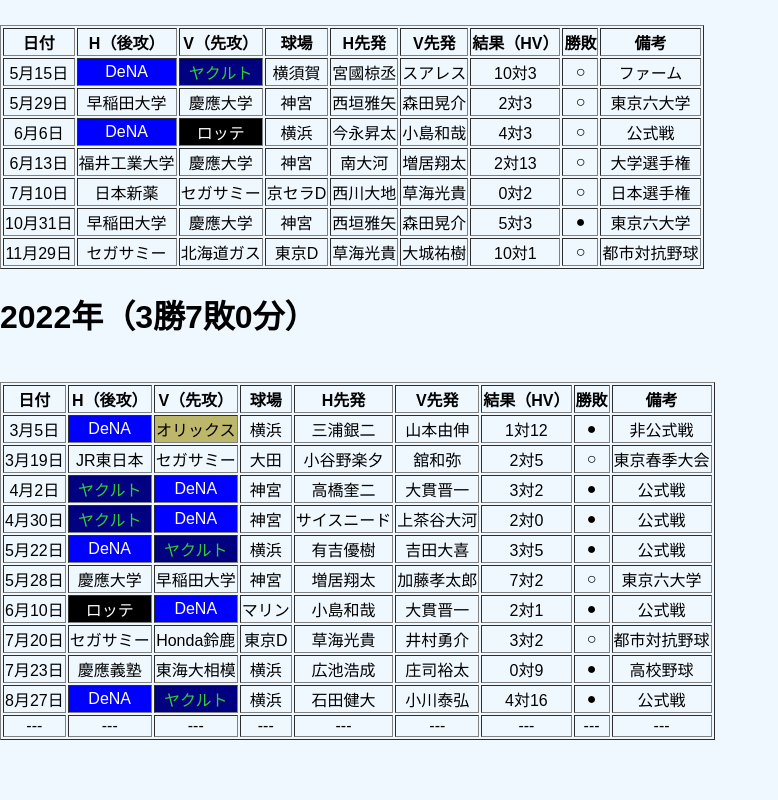
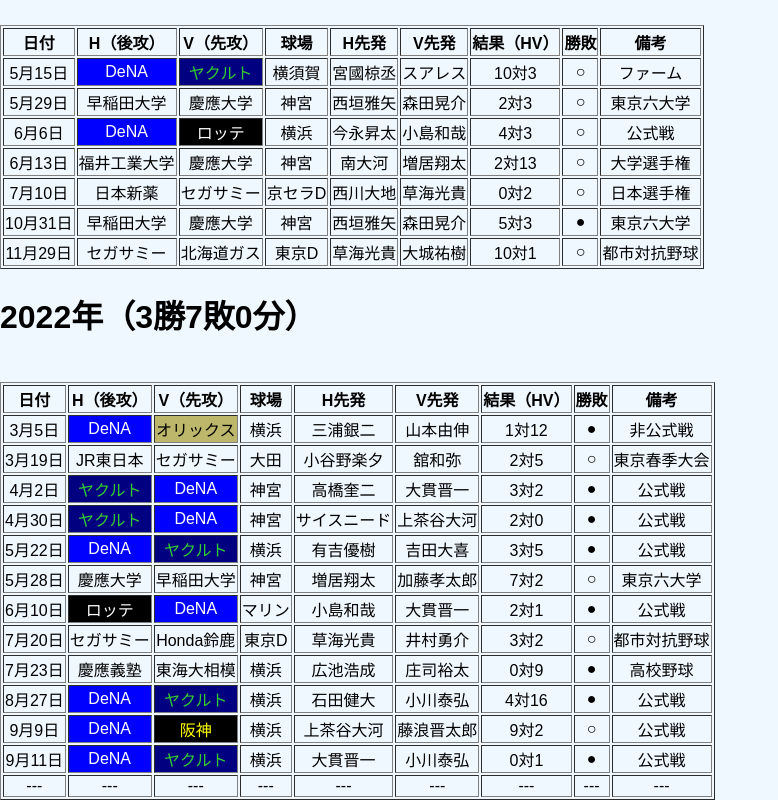
Before and after one commit to funajoh/funajoh.github.io, a plain HTML site: page baseball/record/index.html in a window 1280 px wide. Shown: the part 9742-10542 px from the top of the page, without its empty margins (0-778 px from the left). Before the commit the page ends 10482 px from the top, so only its background shows below. Drawn offline with Linux system fonts and the light colour scheme.

Commit message:
Update index.html

```diff
--- a/baseball/record/index.html
+++ b/baseball/record/index.html
@@ -2559,6 +2559,26 @@
 	　<td>公式戦</td>
 	</tr>
 	<tr align="center">
+	<td>9月9日</td>
+	　<td bgcolor="blue" style="color:white">DeNA</td>
+	　<td bgcolor="black" style="color:yellow">阪神</td>
+	　<td>横浜</td>
+	　<td>上茶谷大河</td>
+	　<td>藤浪晋太郎</td>
+	　<td>9対2</td>
+	　<td>○</td>
+	　<td>公式戦</td>
+	<tr align="center">
+	　<td>9月11日</td>
+	　<td bgcolor="blue" style="color:white">DeNA</td>
+	　<td bgcolor="navy" style="color:limegreen">ヤクルト</td>
+	　<td>横浜</td>
+	　<td>大貫晋一</td>
+	　<td>小川泰弘</td>
+	　<td>0対1</td>
+	　<td>●</td>
+	　<td>公式戦</td>
+	<tr align="center">
 	　<td>---</td>
 	　<td>---</td>
 	　<td>---</td>
```
